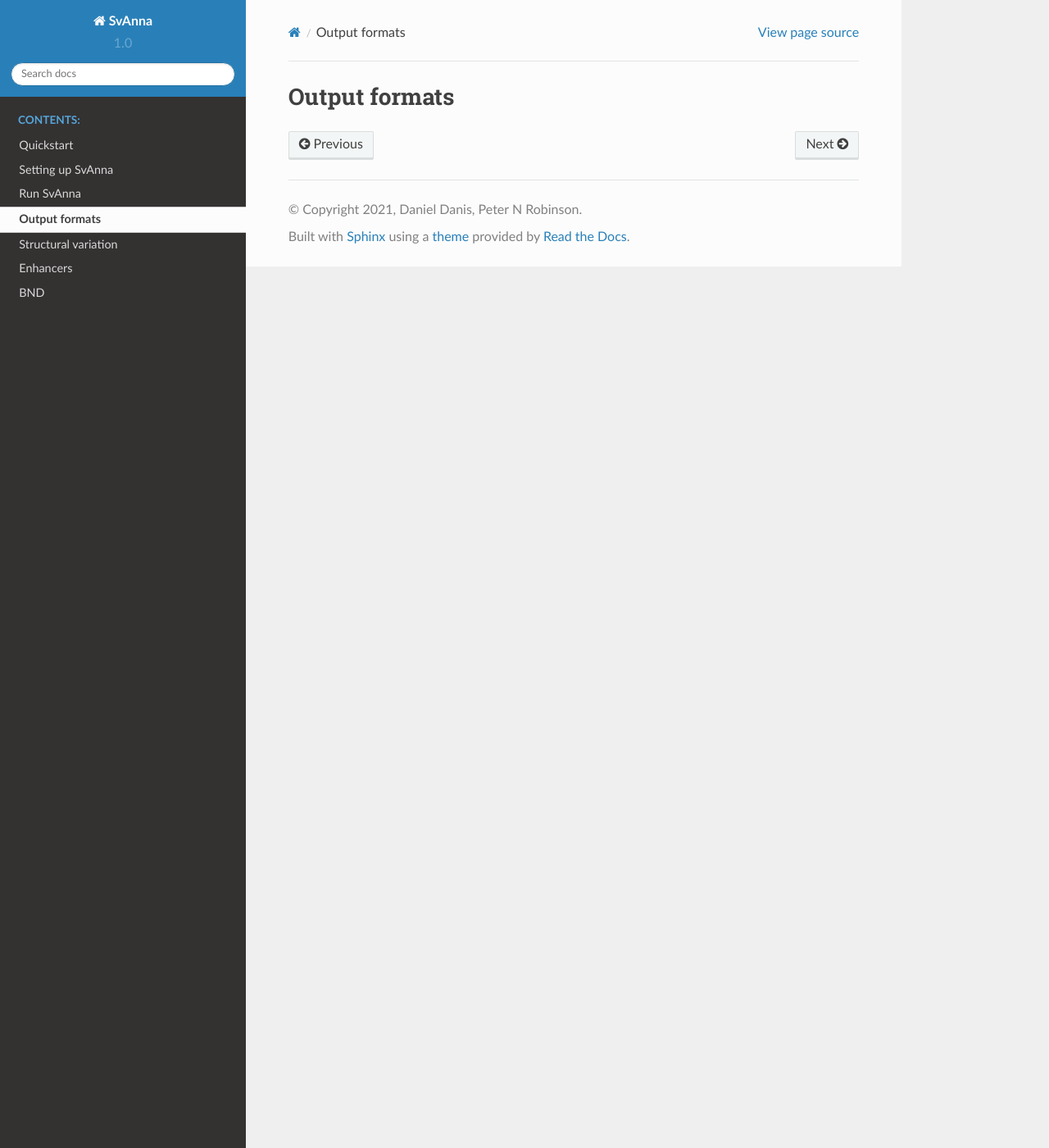
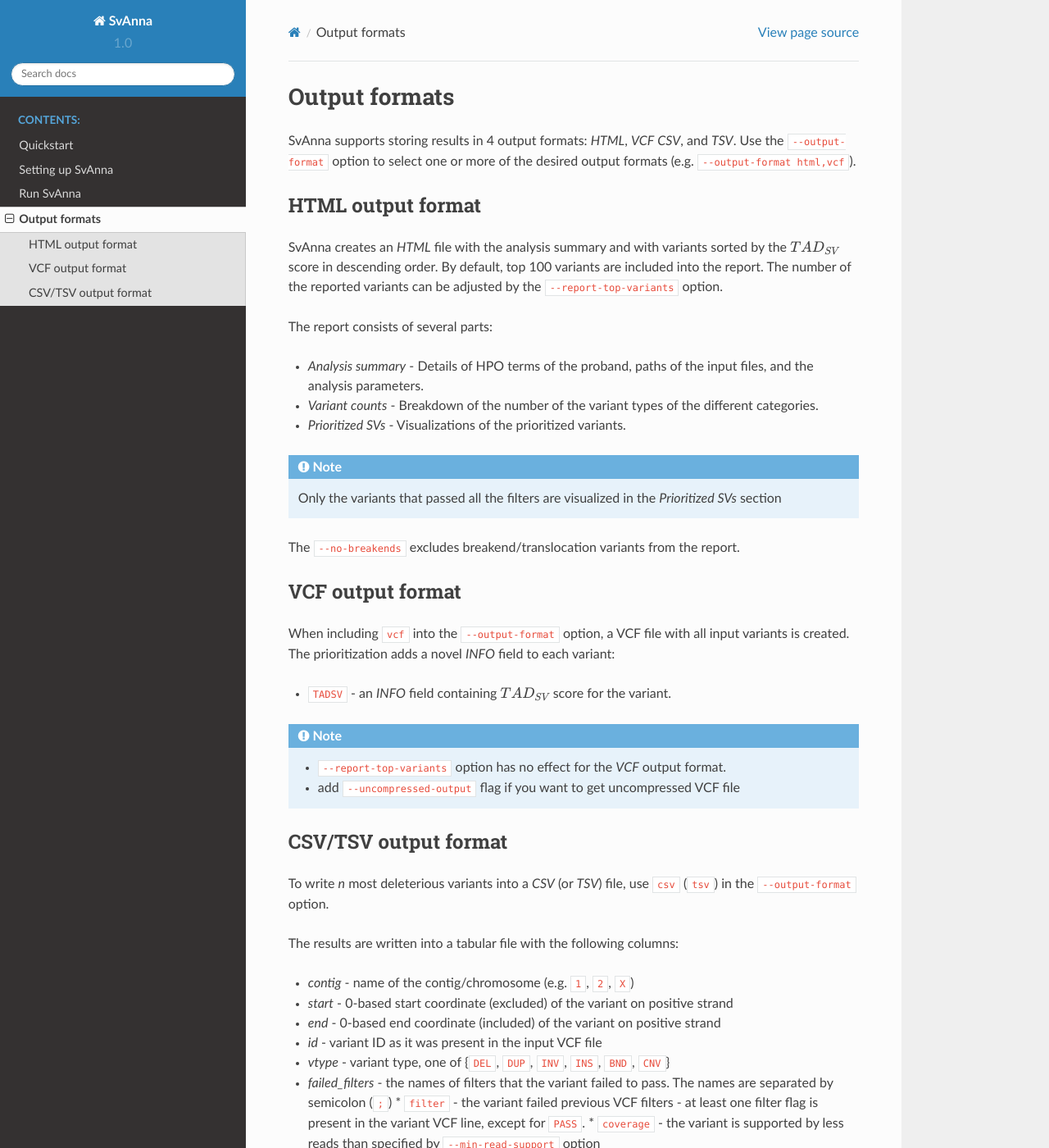
Before and after one commit to monarch-initiative/SvAnna, a Sphinx documentation site: the page built from docs/outputformats.rst, in a window 1280 px wide and 1400 px high. Shown: the whole window at 82% size. Built offline with Sphinx 7.4.7 and the Read the Docs theme 2.0.0, drawn with Linux system fonts in a browser that asks for light colours; some of the changed text lies outside the part shown.

Commit message:
Describe output formats, change header of the tabular files, deprecate max length filter

```diff
--- a/docs/outputformats.rst
+++ b/docs/outputformats.rst
@@ -4,4 +4,67 @@
 Output formats
 ==============
 
-.. TODO - Write sections
+SvAnna supports storing results in 4 output formats: *HTML*, *VCF* *CSV*, and *TSV*. Use the ``--output-format`` option
+to select one or more of the desired output formats (e.g. ``--output-format html,vcf``).
+
+HTML output format
+^^^^^^^^^^^^^^^^^^
+
+SvAnna creates an *HTML* file with the analysis summary and with variants sorted by the :math:`TAD_{SV}` score
+in descending order.
+By default, top 100 variants are included into the report. The number of the reported variants can be adjusted by
+the ``--report-top-variants`` option.
+
+The report consists of several parts:
+
+* *Analysis summary* - Details of HPO terms of the proband, paths of the input files, and the analysis parameters.
+* *Variant counts* - Breakdown of the number of the variant types of the different categories.
+* *Prioritized SVs* - Visualizations of the prioritized variants.
+
+.. TODO - write more about the HTML report
+
+.. note::
+  Only the variants that passed all the filters are visualized in the *Prioritized SVs* section
+
+The ``--no-breakends`` excludes breakend/translocation variants from the report.
+
+VCF output format
+^^^^^^^^^^^^^^^^^
+When including ``vcf`` into the ``--output-format`` option, a VCF file with all input variants is created.
+The prioritization adds a novel *INFO* field to each variant:
+
+* ``TADSV`` - an *INFO* field containing :math:`TAD_{SV}` score for the variant.
+
+.. note::
+  * ``--report-top-variants`` option has no effect for the *VCF* output format.
+  * add ``--uncompressed-output`` flag if you want to get uncompressed VCF file
+
+
+CSV/TSV output format
+^^^^^^^^^^^^^^^^^^^^^
+To write *n* most deleterious variants into a *CSV* (or *TSV*) file, use ``csv`` (``tsv``) in the ``--output-format`` option.
+
+The results are written into a tabular file with the following columns:
+
+* *contig* - name of the contig/chromosome (e.g. ``1``, ``2``, ``X``)
+* *start* - 0-based start coordinate (excluded) of the variant on positive strand
+* *end* - 0-based end coordinate (included) of the variant on positive strand
+* *id* - variant ID as it was present in the input VCF file
+* *vtype* - variant type, one of {``DEL``, ``DUP``, ``INV``, ``INS``, ``BND``, ``CNV``}
+* *failed_filters* - the names of filters that the variant failed to pass. The names are separated by semicolon (``;``)
+  * ``filter`` - the variant failed previous VCF filters - at least one filter flag is present in the variant VCF line, except for ``PASS``.
+  * ``coverage`` - the variant is supported by less reads than specified by ``--min-read-support`` option
+* *tadsv* - the :math:`TAD_{SV}` score value
+
+.. table:: Tabular output
+
+  ======== ========= ========== ====== ======= ================= =====================
+   contig    start      end       id    vtype   failed_filters         tadsv
+  ======== ========= ========== ====== ======= ================= =====================
+   11       31130456  31671718   abcd   DEL                       109.75766900764305
+   18       46962113  46969912   efgh   DUP     filter;coverage   3.2
+   ...      ...       ...        ...    ...     ...               ...
+  ======== ========= ========== ====== ======= ================= =====================
+
+.. note::
+  add ``--uncompressed-output`` flag if you want to get uncompressed tabular file
--- a/docs/setup.rst
+++ b/docs/setup.rst
@@ -152,7 +152,8 @@
 Optional parameters
 ~~~~~~~~~~~~~~~~~~~
 
-The optional parameters do not necessarily need to be touched unless you know what you're doing.
+The optional parameters do not necessarily need to be touched unless you know what you're doing. We will provide the
+details later.
 
 .. TODO - describe the optional parameters.
 
```
Also changed, not shown: docs/index.rst (+5 -3 lines), docs/quickstart.rst (+44 -16 lines), docs/running.rst (+5 -2 lines), 5 other files.
